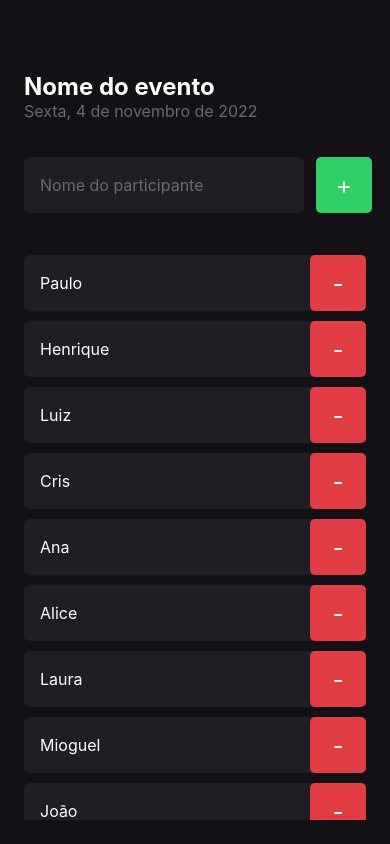
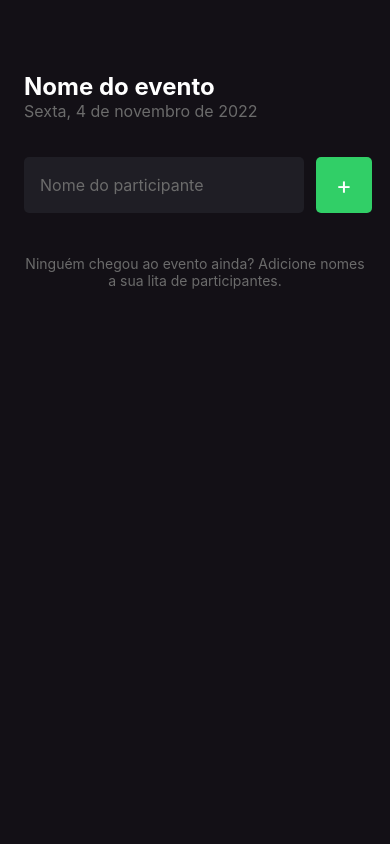
Before and after one commit to Henrique1204/rockseat, a React Native app: screen / in a window 390 px wide. Built offline with nearby package versions, Linux system fonts and the light colour scheme.

Commit message:
feat: adicionar exemplo de flatList

```diff
--- a/src/screen/Home/index.tsx
+++ b/src/screen/Home/index.tsx
@@ -1,10 +1,11 @@
 import React from 'react';
+
 import {
 	Text,
 	View,
 	TextInput,
 	TouchableOpacity,
-	ScrollView,
+	FlatList,
 } from 'react-native';
 
 import Participant from '../../components/Participant';
@@ -48,17 +49,20 @@ const Home: React.FC = () => {
 				</TouchableOpacity>
 			</View>
 
-			<ScrollView />
-
-			<ScrollView showsVerticalScrollIndicator={false}>
-				{participants.map((name, key) => (
-					<Participant
-						key={`${key}_${name}`}
-						name={name}
-						onRemove={handleParticipantRemove}
-					/>
-				))}
-			</ScrollView>
+			<FlatList
+				data={[]}
+				keyExtractor={(name) => name}
+				showsVerticalScrollIndicator={false}
+				renderItem={({ item: name }) => (
+					<Participant name={name} onRemove={handleParticipantRemove} />
+				)}
+				ListEmptyComponent={() => (
+					<Text style={Styles.listEmptyText}>
+						Ninguém chegou ao evento ainda? Adicione nomes a sua lita de
+						participantes.
+					</Text>
+				)}
+			/>
 		</View>
 	);
 };
--- a/src/screen/Home/styles.ts
+++ b/src/screen/Home/styles.ts
@@ -45,6 +45,12 @@ const styles = StyleSheet.create({
 		alignItems: 'center',
 		justifyContent: 'center',
 	},
+	listEmptyText: {
+		width: '100%',
+		fontSize: 14,
+		textAlign: 'center',
+		color: '#6B6B6B',
+	},
 });
 
 export default styles;
```
